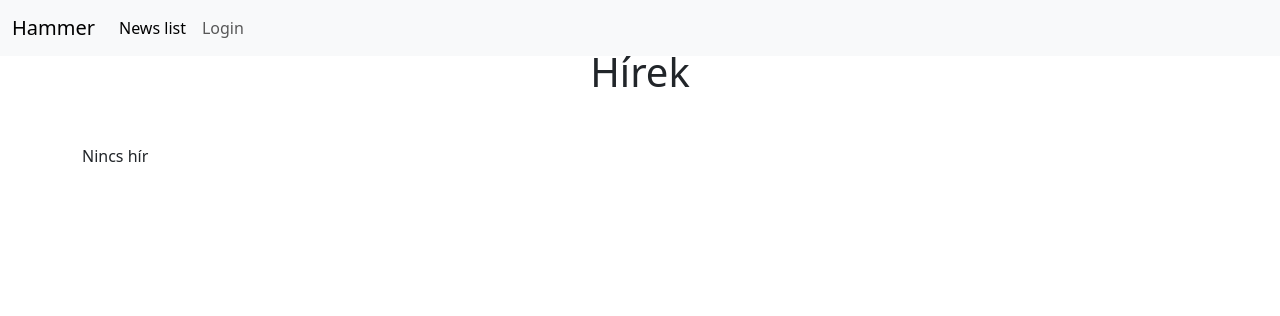
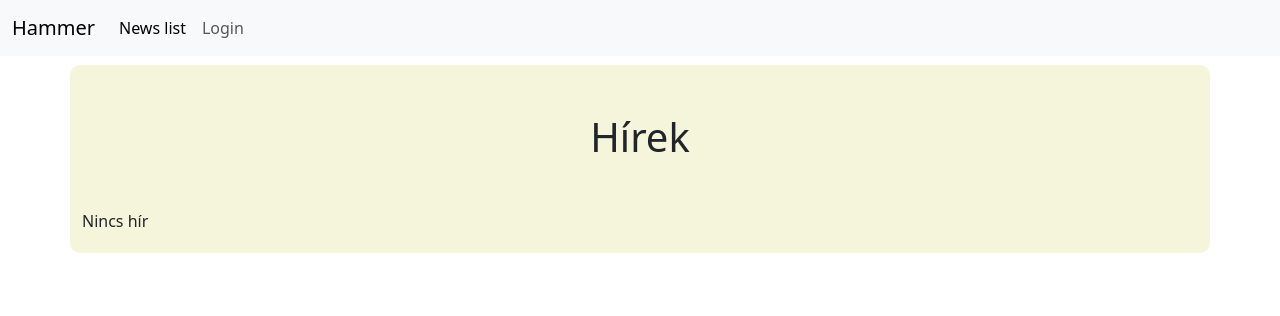
Before and after one commit to szobek/test_hammer, a PHP site: page /fullstack/news_list.php in a window 1280 px wide. Shown: the top 316 px of the page. Run offline with PHP 8.4, Linux system fonts and the light colour scheme; data that the repository does not hold is empty.

Commit message:
create end modify css

```diff
--- /dev/null
+++ b/fullstack/css/style.css
@@ -0,0 +1,6 @@
+.container{
+    margin-top: 65px;
+    background-color: beige;
+    border-radius: 10px;
+    padding-bottom: 20px;
+}
--- a/fullstack/header.php
+++ b/fullstack/header.php
@@ -2,3 +2,4 @@
     <meta name="viewport" content="width=device-width, initial-scale=1.0">
     <link href="https://cdn.jsdelivr.net/npm/bootstrap@5.3.2/dist/css/bootstrap.min.css" rel="stylesheet" integrity="sha384-T3c6CoIi6uLrA9TneNEoa7RxnatzjcDSCmG1MXxSR1GAsXEV/Dwwykc2MPK8M2HN" crossorigin="anonymous">
     <script src="https://code.jquery.com/jquery-2.2.4.min.js" integrity="sha256-BbhdlvQf/xTY9gja0Dq3HiwQF8LaCRTXxZKRutelT44=" crossorigin="anonymous"></script>
+    <link rel="stylesheet" href="css/style.css">
```
